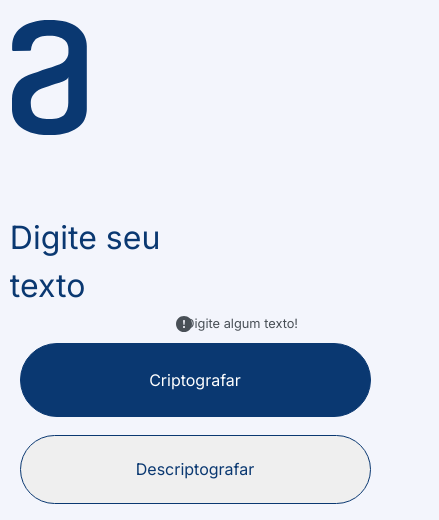
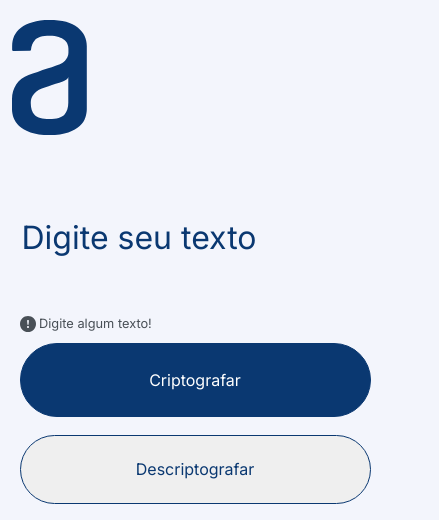
Before and after one commit to rodriguesvictor/challenge1-one-decodificador, a plain HTML site: page index.html in a window 390 px wide. Both pictures are taken after a click on the button "Criptografar". Shown: the top 520 px of the page, 439 px wide, since content can reach past the window. Drawn offline with Linux system fonts and the light colour scheme.

Commit message:
ajustes no layout mobile

```diff
--- a/css/index.css
+++ b/css/index.css
@@ -259,8 +259,16 @@ footer p {
 		margin-left: 0;
 		margin-top: 0;
 	}
+
 	.container-principal textarea {
-		margin-left: 2%;
+		width: auto;
+    	height: auto;
+    	margin-left: 5%;
+	}
+
+	.mensagens-erro {
+		margin-left: 5%;
+		padding-left: 5%;
 	}
 
 	.botoes-principais {
```
